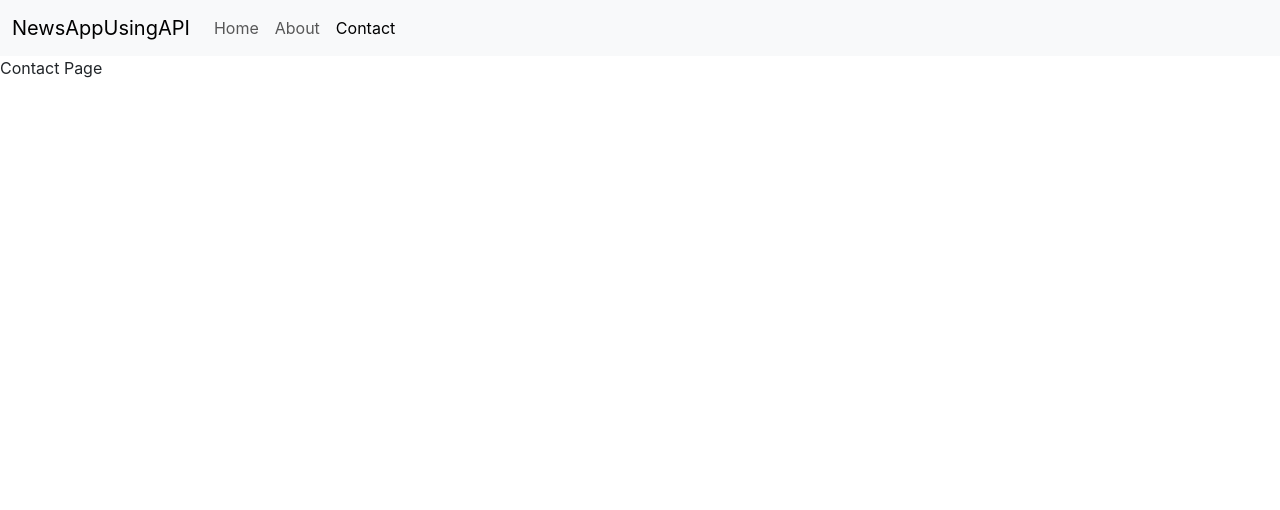
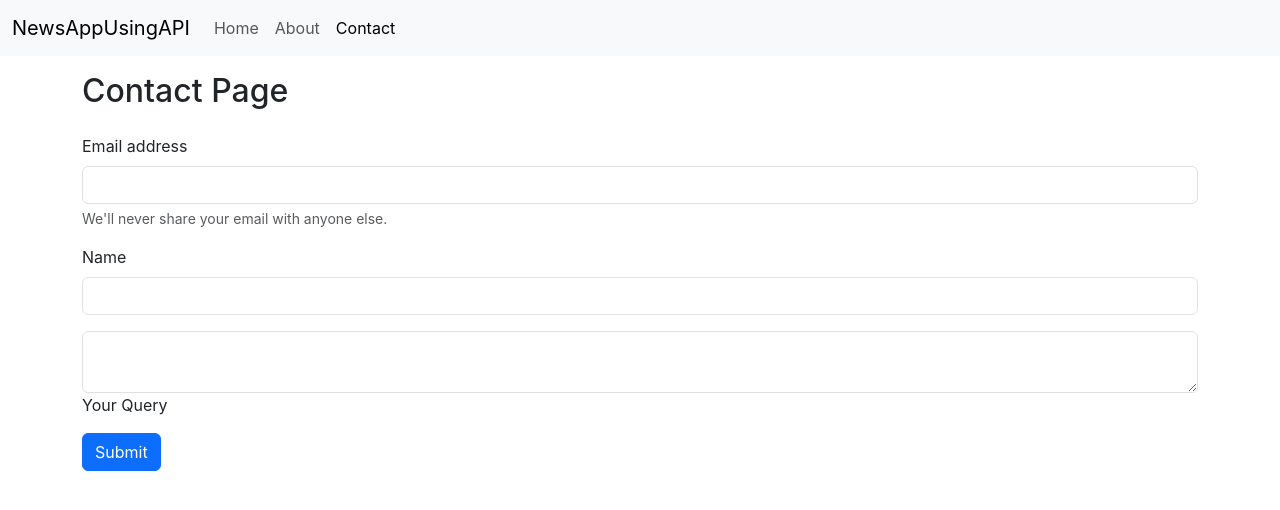
Before and after one commit to khizar-riaz/NEWS-APP, a React (Create React App) app: page /contact in a window 1280 px wide. Shown: the top 510 px of the page. Built offline with nearby package versions, Linux system fonts and the light colour scheme.

Commit message:
Contact page

```diff
--- a/src/pages/Contact.js
+++ b/src/pages/Contact.js
@@ -1,9 +1,42 @@
-import React from 'react'
+import React from "react";
 
 function Contact() {
   return (
-    <div>Contact Page</div>
+    <div className="container">
+      <h2 className="py-3">Contact Page</h2>
+      <form>
+        <div className="mb-3">
+          <label for="exampleInputEmail1" className="form-label">
+            Email address
+          </label>
+          <input
+            type="email"
+            className="form-control"
+            id="exampleInputEmail1"
+            aria-describedby="emailHelp"
+          />
+          <div id="emailHelp" className="form-text">
+            We'll never share your email with anyone else.
+          </div>
+        </div>
+        <div className="mb-3">
+          <label for="name" className="form-label">
+            Name
+          </label>
+          <input type="text" className="form-control" id="name" />
+        </div>
+        <div className="mb-3">
+          <textarea className="form-control" id="query"></textarea>
+          <label className="form-check-label" for="query">
+            Your Query
+          </label>
+        </div>
+        <button type="submit" className="btn btn-primary">
+          Submit
+        </button>
+      </form>
+    </div>
   );
 }
 
-export default Contact
+export default Contact;
```
